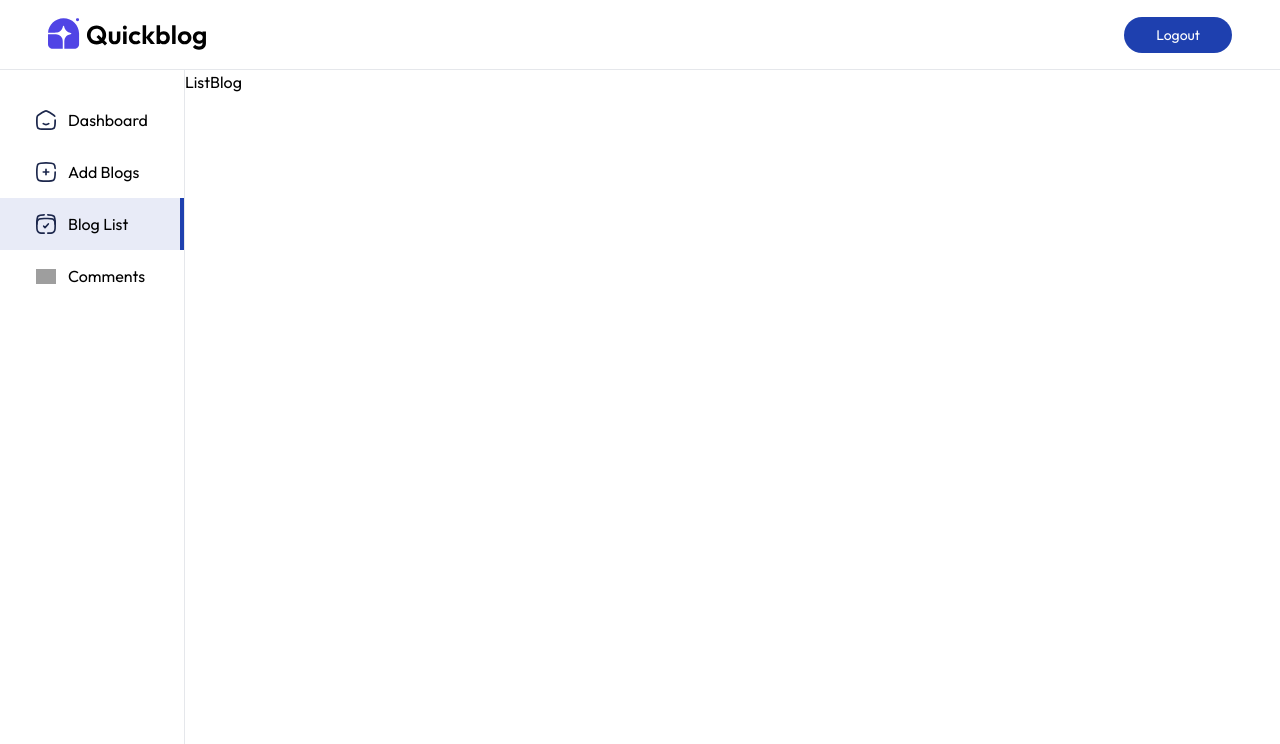
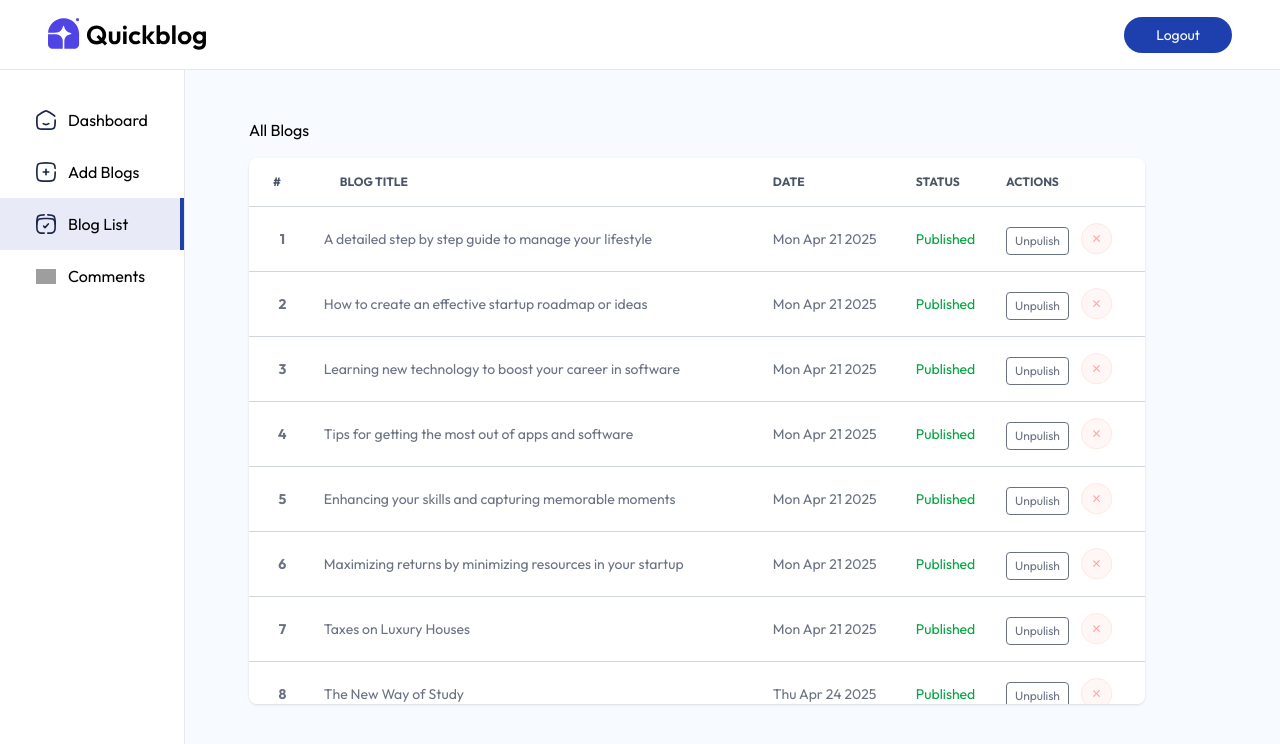
Before and after one commit to Opeyemi0001/blog-website-MERN, a React (Vite) app in the folder client/: page /admin/ListBlog in a window 1280 px wide. Shown: the top 744 px of the page. Built offline with nearby package versions, Linux system fonts and the light colour scheme; grey boxes are pictures that could not be loaded.

Commit message:
feat: blog list

```diff
--- a/client/src/pages/admin/ListBlog.jsx
+++ b/client/src/pages/admin/ListBlog.jsx
@@ -1,8 +1,43 @@
-import React from 'react'
+import { useEffect, useState } from "react";
+import { blog_data } from "../../assets/assets";
+import BlogTableItem from "../../components/admin/BlogTableItem";
 
 const ListBlog = () => {
+
+  const [blogs, setBlogs] = useState([]);
+
+  const fetchBlogs = async () => {
+    setBlogs(blog_data)
+  }
+
+  useEffect(() => {
+    fetchBlogs();
+  }, []);
+
   return (
-    <div>ListBlog</div>
+    <div className="flex-1 pt-5 px-5 sm:pt-12 sm:pl-16 bg-blue-50/50">
+      <h1>All Blogs</h1>
+
+      <div className="max-w-4xl h-4/5 mt-4 relative overflow-x-auto shadow rounded-lg scrollbar-hide bg-white">
+        <table className="w-full text-sm text-gray-500">
+          <thead className="text-xs text-gray-600 text-left uppercase">
+            <tr>
+              <th scope="col" className="px-2 py-4 xl:px-6">#</th>
+              <th scope="col" className="px-2 py-4 xl:px-6">Blog Title</th>
+              <th scope="col" className="px-2 py-4 max-sm:hidden">Date</th>
+              <th scope="col" className="px-2 py-4 max-sm:hidden">Status</th>
+              <th scope="col" className="px-2 py-4">Actions</th>
+            </tr>
+          </thead>
+          <tbody>
+            {blogs.map((blog, index) => {
+              return <BlogTableItem key={blog._id} blog={blog}
+                fetchBlogs={fetchBlogs} index={index + 1} />
+            })}
+          </tbody>
+        </table>
+      </div>
+    </div>
   )
 }
 
```
